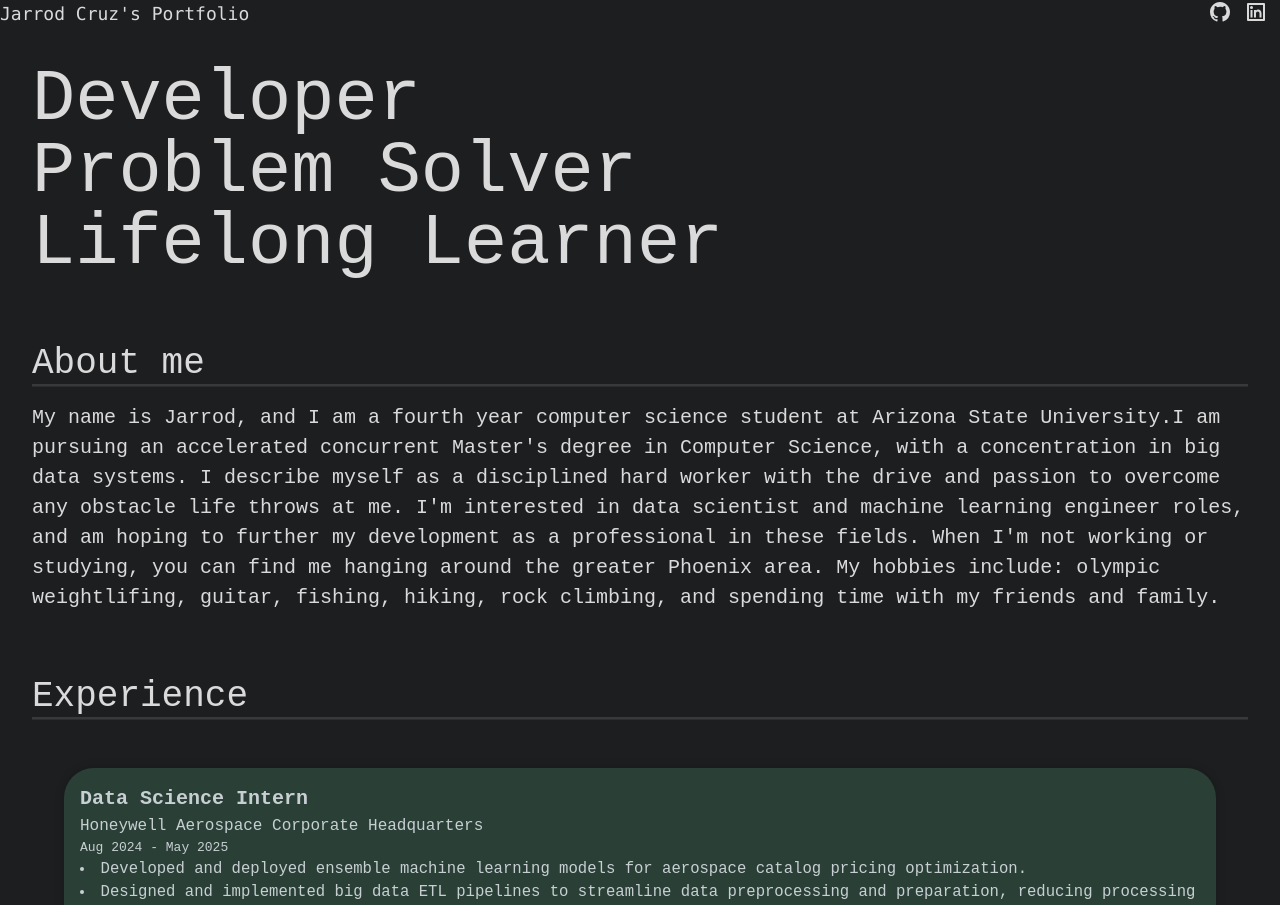
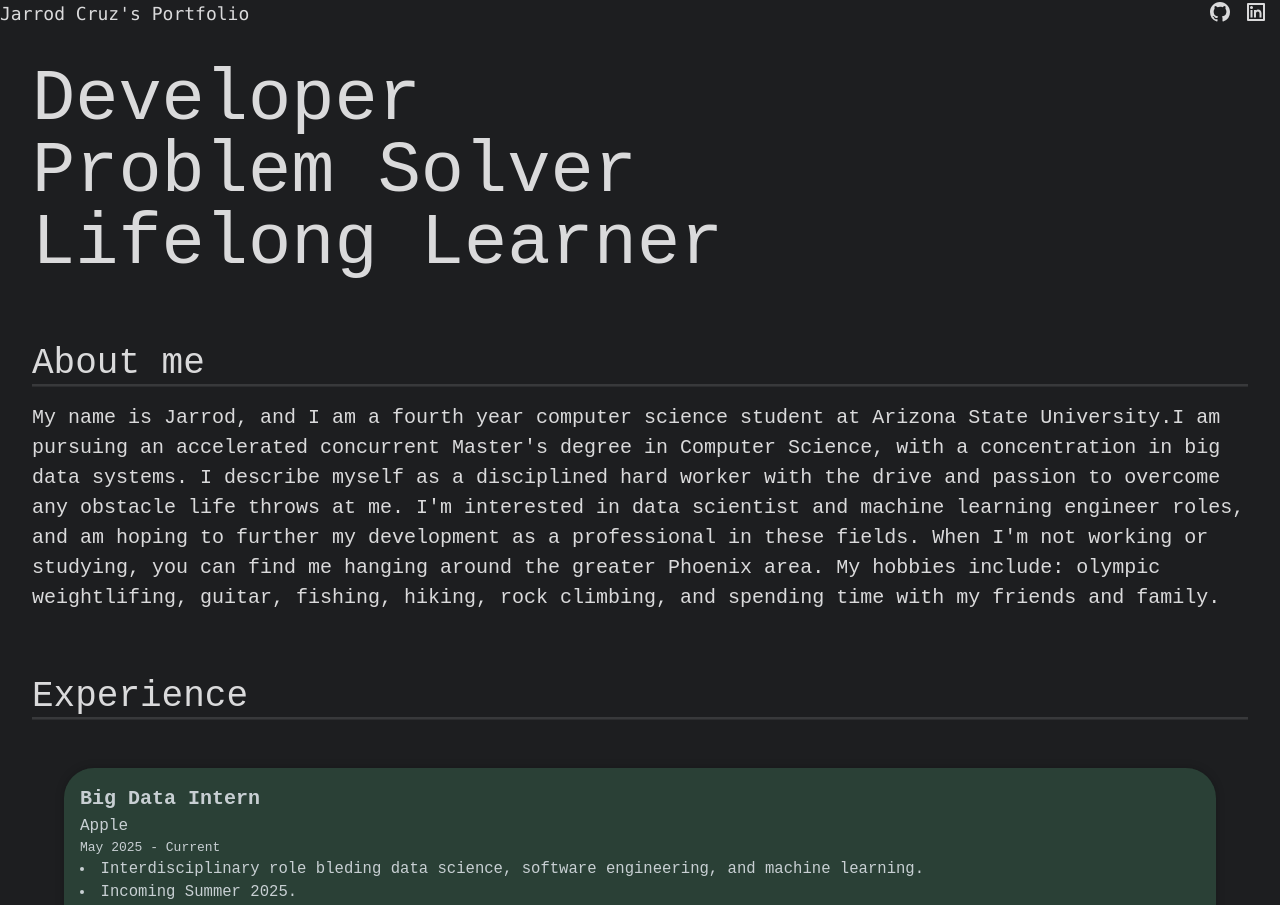
Before and after one commit to jarrodcruz/portfolio, a Next.js app: page / in a window 1280 px wide. Shown: the top 905 px of the page. Built offline with nearby package versions, Linux system fonts and the light colour scheme.

Commit message:
Update experiences.tsx
added apple stuff

```diff
--- a/src/components/experiences.tsx
+++ b/src/components/experiences.tsx
@@ -3,6 +3,25 @@ const Experience = () => {
     <div className="experience-container">
       <h1 className="section-header">Experience</h1>
       <div className="experience-grid">
+        <div className="experience-node">
+          <h1 className="position-title"> Big Data Intern</h1>
+          <h2 className="position-company">
+            Apple
+          </h2>
+          <h3 className="position-duration">May 2025 - Current</h3>
+          <li>
+            Interdisciplinary role bleding data science, software engineering, and machine learning.
+          </li>
+          <li>
+            Incoming Summer 2025.
+          </li>
+
+
+          <p className="text-xs">
+            Skills: Software engineering, machine learning, data science, data analysis
+          </p>
+        </div>
+
         <div className="experience-node">
           <h1 className="position-title"> Data Science Intern</h1>
           <h2 className="position-company">
```
